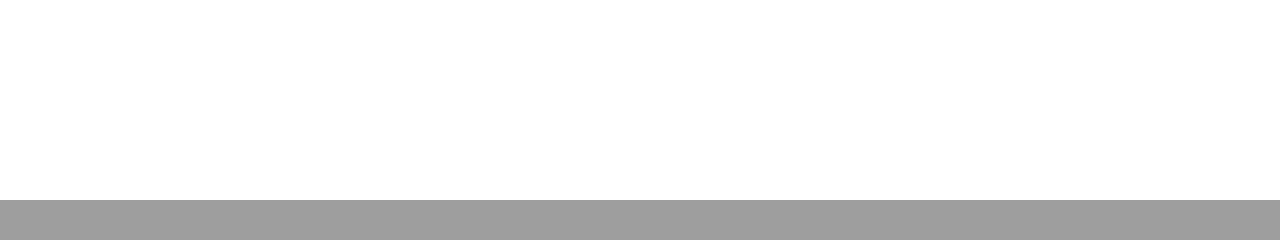
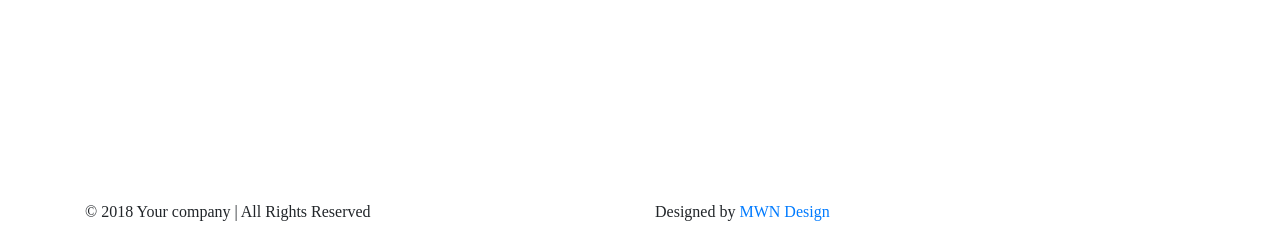
Before and after one commit to MattN1014/freshport, a PHP site: page / in a window 1280 px wide. Shown: the part 600-840 px from the top of the page. Before the commit the page ends 800 px from the top, so only its background shows below. Run offline with PHP 8.4, Linux system fonts and the light colour scheme; some web fonts are replaced.

Commit message:
Footer created
I have now created the footer, this includes the copyright notice, the designed by notice.

I have also added the section for the contact area

```diff
--- a/includes/footer.php
+++ b/includes/footer.php
@@ -1,6 +1,22 @@
 	</div><!-- closes site-wrapper -->
+    <section id="contact">
+
+    </section>
 	<footer>
-
+        <div class="container">
+            <div class="row">
+                <div class="col copyright">
+                    <p>
+                        &copy; <?php echo date('Y'); ?> Your company | All Rights Reserved
+                    </p>
+                </div>
+                <div class="col des-by">
+                    <p>
+                        Designed by <a target="_blank" href="https://www.mwn-design.co.uk">MWN Design</a>
+                    </p>
+                </div>
+            </div>
+        </div>
 	</footer>
 	<!-- link in JS files -->
 	<script src="https://ajax.googleapis.com/ajax/libs/jquery/1.12.4/jquery.min.js"></script>
```
